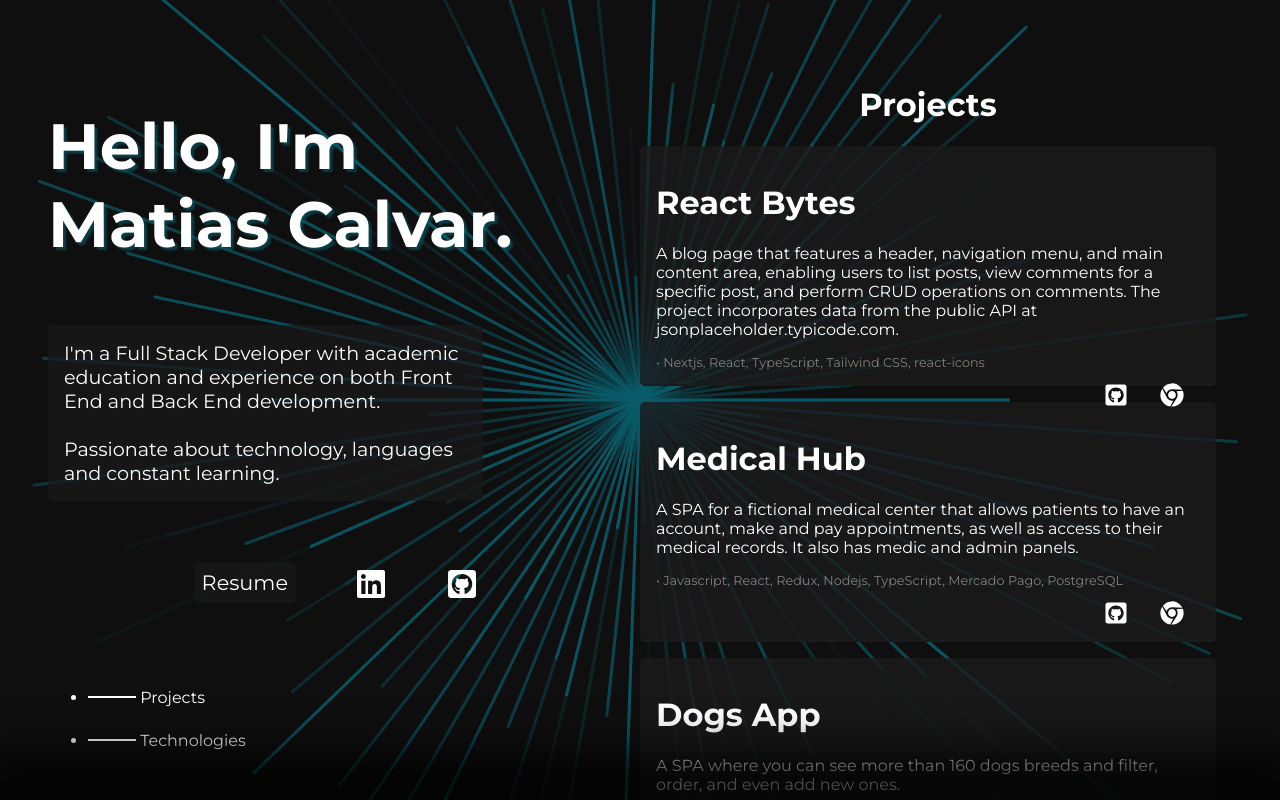
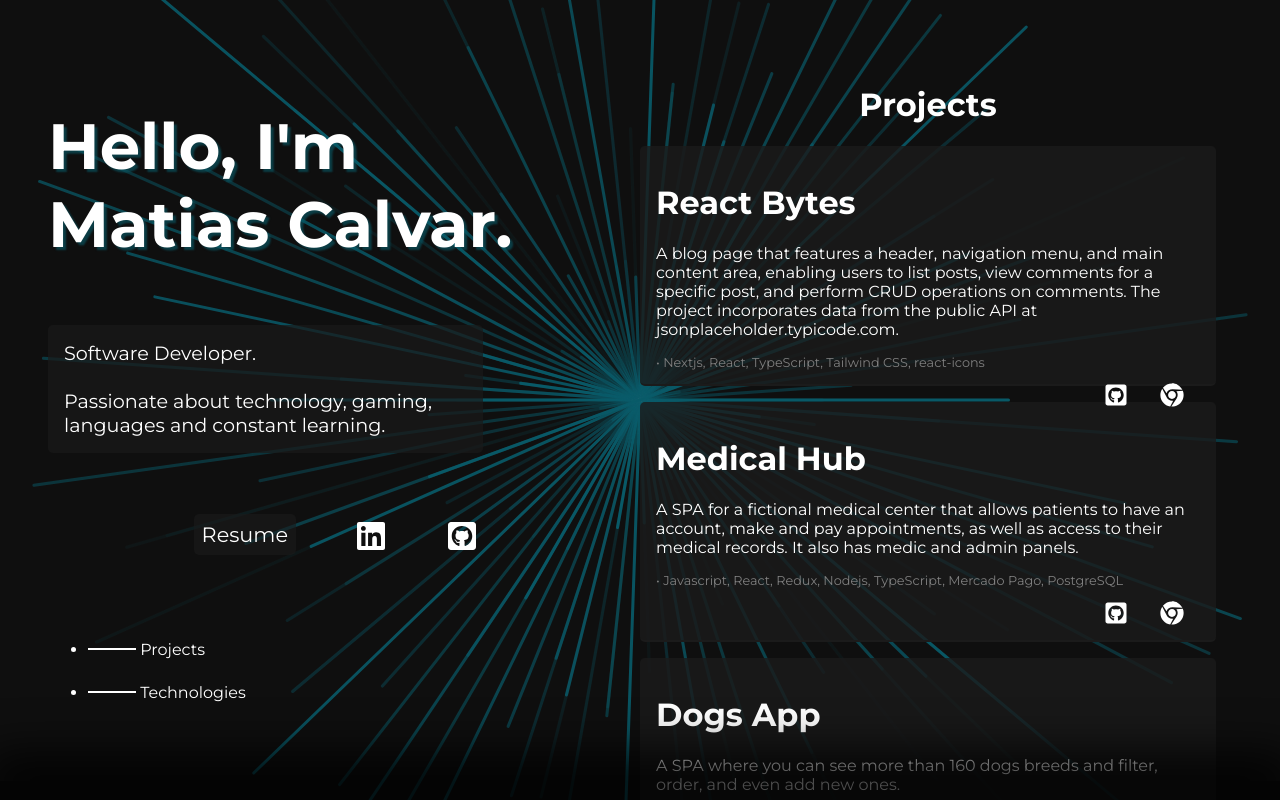
Before and after one commit to matiascalvar/matiascalvar.github.io, a React (Create React App) app: page / in a window 1280 px wide. Shown: the top 800 px of the page. Built offline with nearby package versions, Linux system fonts and the light colour scheme.

Commit message:
Update MainCard.jsx

```diff
--- a/src/components/MainCard/MainCard.jsx
+++ b/src/components/MainCard/MainCard.jsx
@@ -8,11 +8,10 @@ function MainCard() {
         Hello, I'm <br /> Matias Calvar.
       </h1>
       <p className={style.paragraph}>
-        I'm a Full Stack Developer with academic education and experience on
-        both Front End and Back End development.
+        Software Developer.
         <br />
         <br />
-        Passionate about technology, languages and constant learning.
+        Passionate about technology, gaming, languages and constant learning.
       </p>
 
       <Contact />
```
